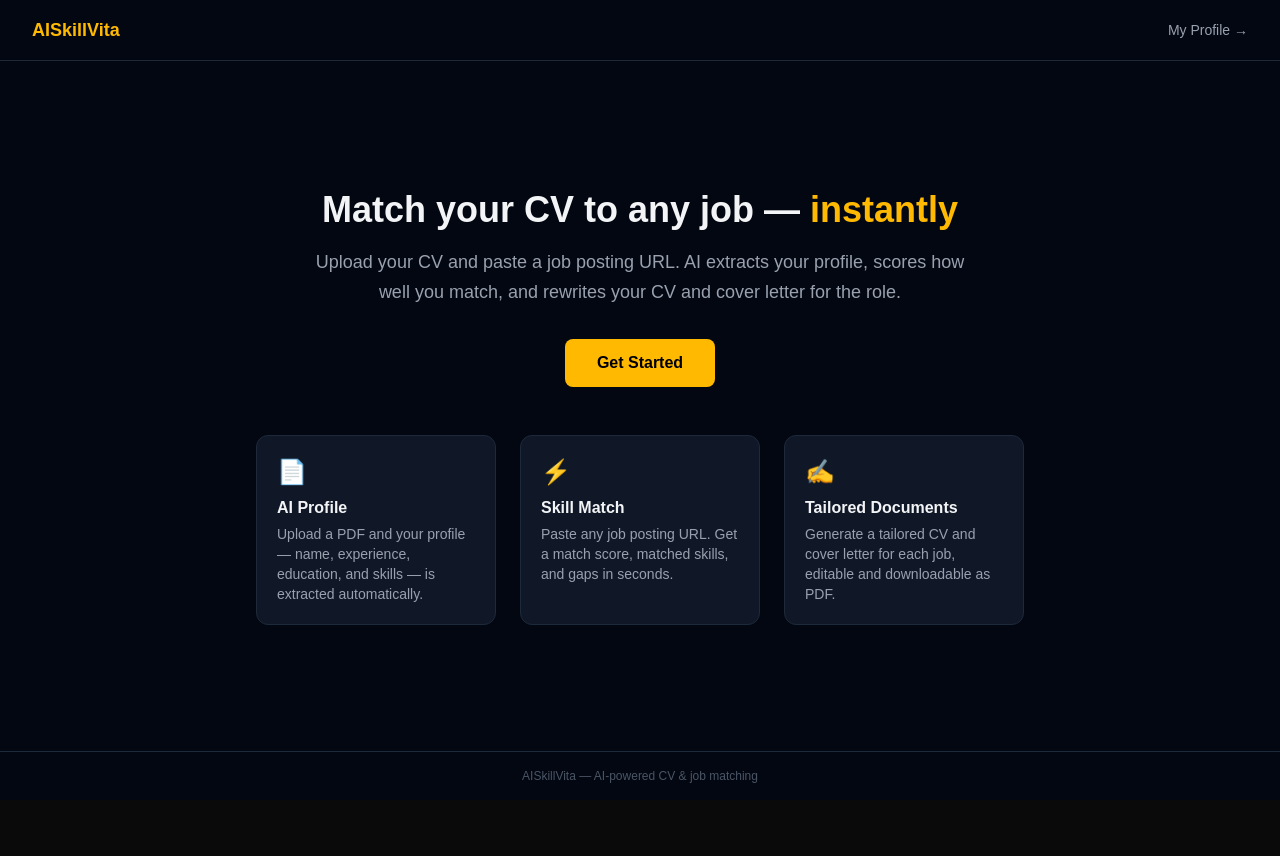
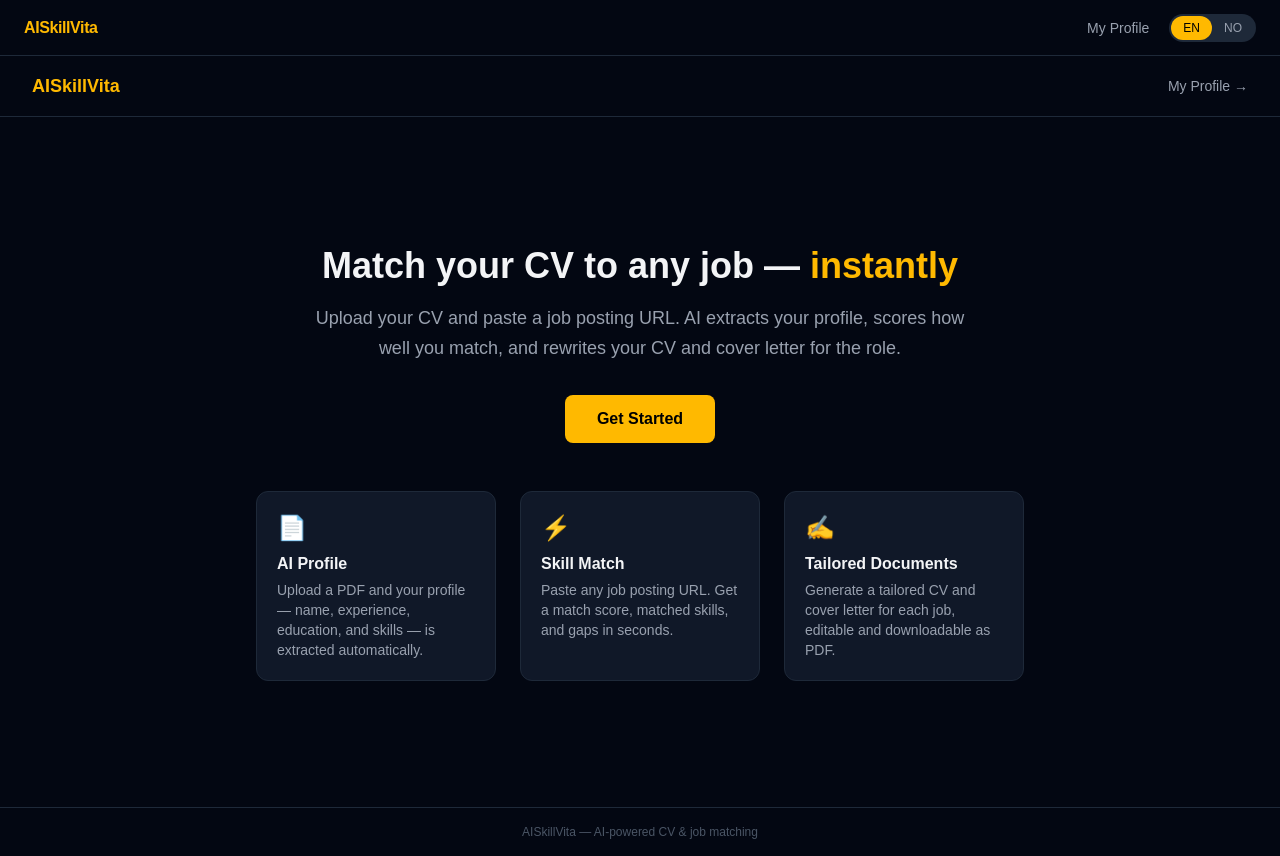
Before and after one commit to sayeda-chattopadhyay/aiskillvita, a Next.js app: page / in a window 1280 px wide. Before the commit the page ends 800 px from the top, so only its background shows below. Built offline with nearby package versions, Linux system fonts and the light colour scheme.

Commit message:
feat: add Navbar to root layout

```diff
--- a/src/app/layout.tsx
+++ b/src/app/layout.tsx
@@ -1,6 +1,7 @@
 import type { Metadata } from "next";
 import { Geist, Geist_Mono } from "next/font/google";
 import "./globals.css";
+import { Navbar } from "@/components/layout/Navbar";
 
 const geistSans = Geist({
   variable: "--font-geist-sans",
@@ -27,7 +28,8 @@ export default function RootLayout({
       <body
         className={`${geistSans.variable} ${geistMono.variable} antialiased`}
       >
-        {children}
+        <Navbar />
+        <div className="pt-14">{children}</div>
       </body>
     </html>
   );
```
